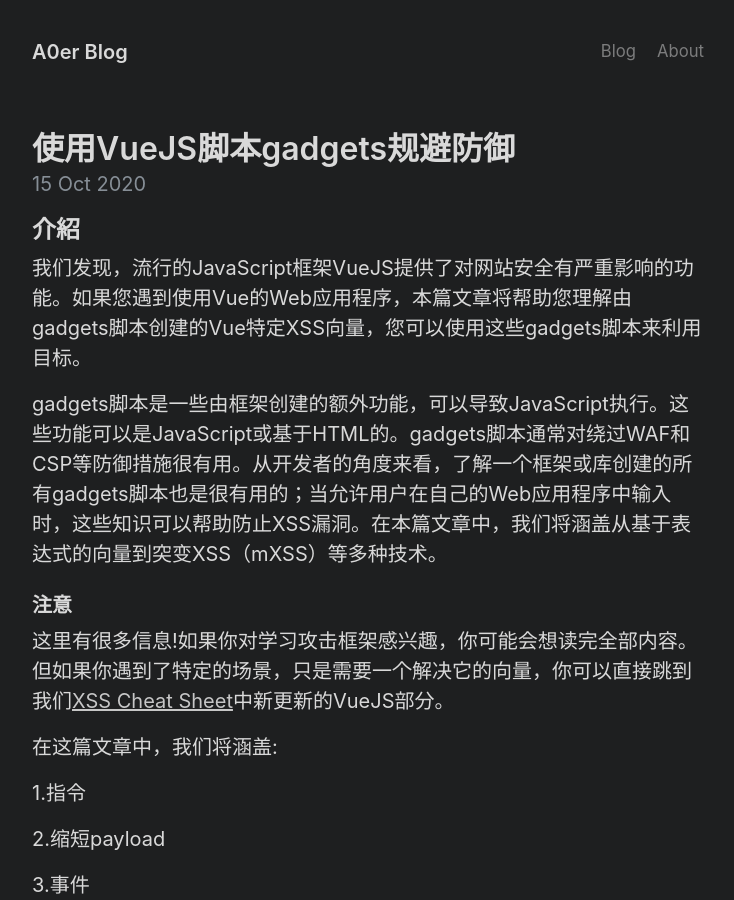
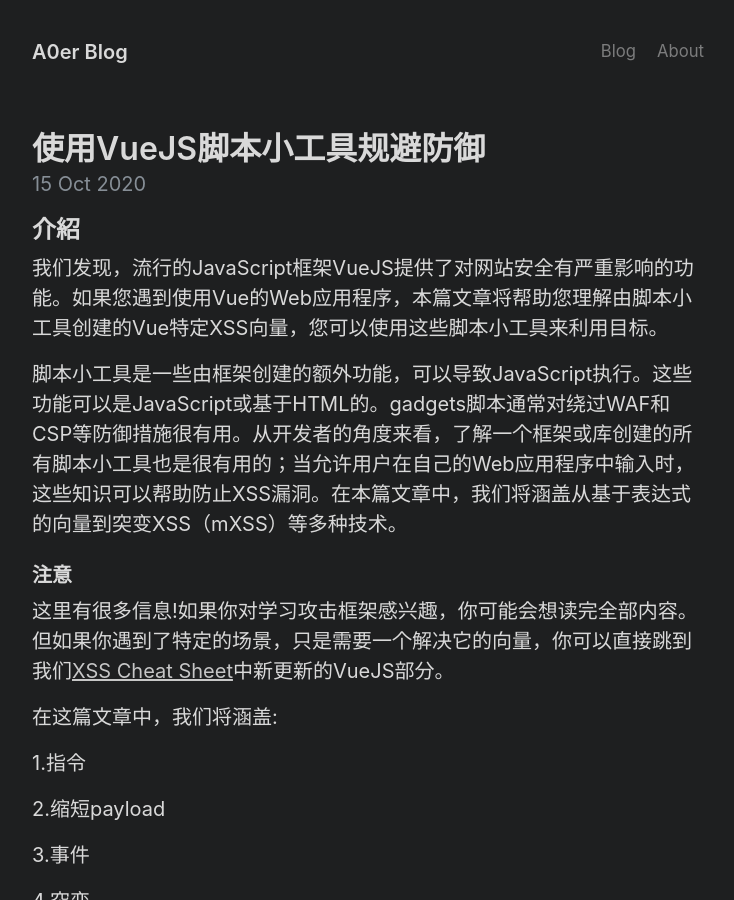
Before and after one commit to A0er/A0er.github.io, a Jekyll site: the page built from _posts/2020-10-15-使用VueJS脚本gadgets规避防御.md, in a window 1280 px wide and 900 px high. Shown: the whole window, without its empty margins (272-1006 px from the left). Built offline with Jekyll 4.4.1, drawn with Linux system fonts in a browser that asks for light colours; some of the changed text lies outside the part shown.

Commit message:
Update 2020-10-15-使用VueJS脚本gadgets规避防御.md

````diff
--- a/_posts/2020-10-15-使用VueJS脚本gadgets规避防御.md
+++ b/_posts/2020-10-15-使用VueJS脚本gadgets规避防御.md
@@ -1,13 +1,13 @@
 ---
 layout: post
-title: 使用VueJS脚本gadgets规避防御
+title: 使用VueJS脚本小工具规避防御
 ---
 
 ## 介紹
 
-我们发现，流行的JavaScript框架VueJS提供了对网站安全有严重影响的功能。如果您遇到使用Vue的Web应用程序，本篇文章将帮助您理解由gadgets脚本创建的Vue特定XSS向量，您可以使用这些gadgets脚本来利用目标。
+我们发现，流行的JavaScript框架VueJS提供了对网站安全有严重影响的功能。如果您遇到使用Vue的Web应用程序，本篇文章将帮助您理解由脚本小工具创建的Vue特定XSS向量，您可以使用这些脚本小工具来利用目标。
 
-gadgets脚本是一些由框架创建的额外功能，可以导致JavaScript执行。这些功能可以是JavaScript或基于HTML的。gadgets脚本通常对绕过WAF和CSP等防御措施很有用。从开发者的角度来看，了解一个框架或库创建的所有gadgets脚本也是很有用的；当允许用户在自己的Web应用程序中输入时，这些知识可以帮助防止XSS漏洞。在本篇文章中，我们将涵盖从基于表达式的向量到突变XSS（mXSS）等多种技术。
+脚本小工具是一些由框架创建的额外功能，可以导致JavaScript执行。这些功能可以是JavaScript或基于HTML的。gadgets脚本通常对绕过WAF和CSP等防御措施很有用。从开发者的角度来看，了解一个框架或库创建的所有脚本小工具也是很有用的；当允许用户在自己的Web应用程序中输入时，这些知识可以帮助防止XSS漏洞。在本篇文章中，我们将涵盖从基于表达式的向量到突变XSS（mXSS）等多种技术。
 
 ### 注意
 
@@ -160,6 +161,7 @@
 ```
 
 ## 突变XSS
+
 然后，我们开始研究突变XSS（[mXSS](https://portswigger.net/research/mxss)）向量，以及如何使用VueJS来引起它们。传统上，mXSS向量需要在DOM中进行修改才能突变，反射输入通常不会突变，因为DOM在被注入后没有被修改。然而，在VueJS的情况下，表达式和HTML会被解析并随后被修改，这意味着DOM的修改确实会发生。因此，被HTML过滤器过滤的反射输入会变成mXSS!
 
 我们发现的第一个突变是由VueJS解析属性的方式引起的。如果你在属性名中使用引号，VueJS就会感到困惑，解码属性值，然后删除无效的属性名。这将导致mXSS，[并渲染iframe](https://portswigger-labs.net/xss/vuejs2.php?x=%3Cx%20title%22=%22%26lt;iframe%26Tab;onload%26Tab;=alert(1)%26gt;%22%3E)。
@@ -404,7 +406,7 @@
 ```
 [POC](https://portswigger-labs.net/xss/vue3.php?x=%3Cteleport%20to=script:nth-child(2)%3Ealert%26lpar;1%26rpar;%3C/teleport%3E%3C/div%3E%3Cscript%3E%3C/script%3E)
 
-在这个例子中，当前的样式是蓝色的，但我们注入一个<teleport>标签来改变内联样式表的样式。文本就会变成红色。
+在这个例子中，当前的样式是蓝色的，但我们注入一个< teleport>标签来改变内联样式表的样式。文本就会变成红色。
 ```
  <teleport to="style">
     /* Can be Entity Encoded */
@@ -429,9 +431,9 @@
 
 ### 反向传送
 
-我们还发现了一些东西，我们决定称之为 "反向传送"。我们已经讨论过VueJS有一个<teleport>标签，但如果你在模板表达式中包含一个CSS选择器，你可以将任何其他HTML元素作为目标，并将该元素的内容作为表达式执行。即使目标标签在应用程序边界之外，这也是有效的!
+我们还发现了一些东西，我们决定称之为 "反向传送"。我们已经讨论过VueJS有一个< teleport>标签，但如果你在模板表达式中包含一个CSS选择器，你可以将任何其他HTML元素作为目标，并将该元素的内容作为表达式执行。即使目标标签在应用程序边界之外，这也是有效的!
 
-当我们意识到VueJS会在表达式的整个内容上运行[querySelector](https://github.com/vuejs/vue-next/blob/fbf865d9d4744a0233db1ed6e5543b8f3ef51e8d/packages/vue/src)时，我们都相当震惊，[只要它以#开头](https://github.com/vuejs/vue-next/blob/fbf865d9d4744a0233db1ed6e5543b8f3ef51e8d/packages/vue/src)。下面的片段演示了一个带有CSS查询的表达式，其目标是类为haha的<div>。第二个表达式即使在应用程序边界之外也会被执行。
+当我们意识到VueJS会在表达式的整个内容上运行[querySelector](https://github.com/vuejs/vue-next/blob/fbf865d9d4744a0233db1ed6e5543b8f3ef51e8d/packages/vue/src)时，我们都相当震惊，[只要它以#开头](https://github.com/vuejs/vue-next/blob/fbf865d9d4744a0233db1ed6e5543b8f3ef51e8d/packages/vue/src)。下面的片段演示了一个带有CSS查询的表达式，其目标是类为haha的< div>。第二个表达式即使在应用程序边界之外也会被执行。
 ```
 <div id="app">#x,.haha</div><div class=haha>{ {_Vue.h.constructor`alert(1)`()} }</div>
 <!-- Notice the div above is outside the application div -->
@@ -458,7 +460,7 @@
 
 ### 过滤器
 
-诸如DOMPurify这样的过滤器，有一套非常好的标签和属性的白名单，以帮助阻止任何被认为不正常的东西。然而，由于它们都允许模板语法，因此在与VueJS等前端框架结合使用时，它们并不能提供强大的XSS攻击保护。
+诸如[DOMPurify](https://github.com/cure53/DOMPurify)这样的过滤器，有一套非常好的标签和属性的白名单，以帮助阻止任何被认为不正常的东西。然而，由于它们都允许模板语法，因此在与VueJS等前端框架结合使用时，它们并不能提供强大的XSS攻击保护。
 
 ### CSP
 
````
Also changed, not shown: other parts of _posts/2020-10-15-使用VueJS脚本gadgets规避防御.md (+9 -8 lines).
